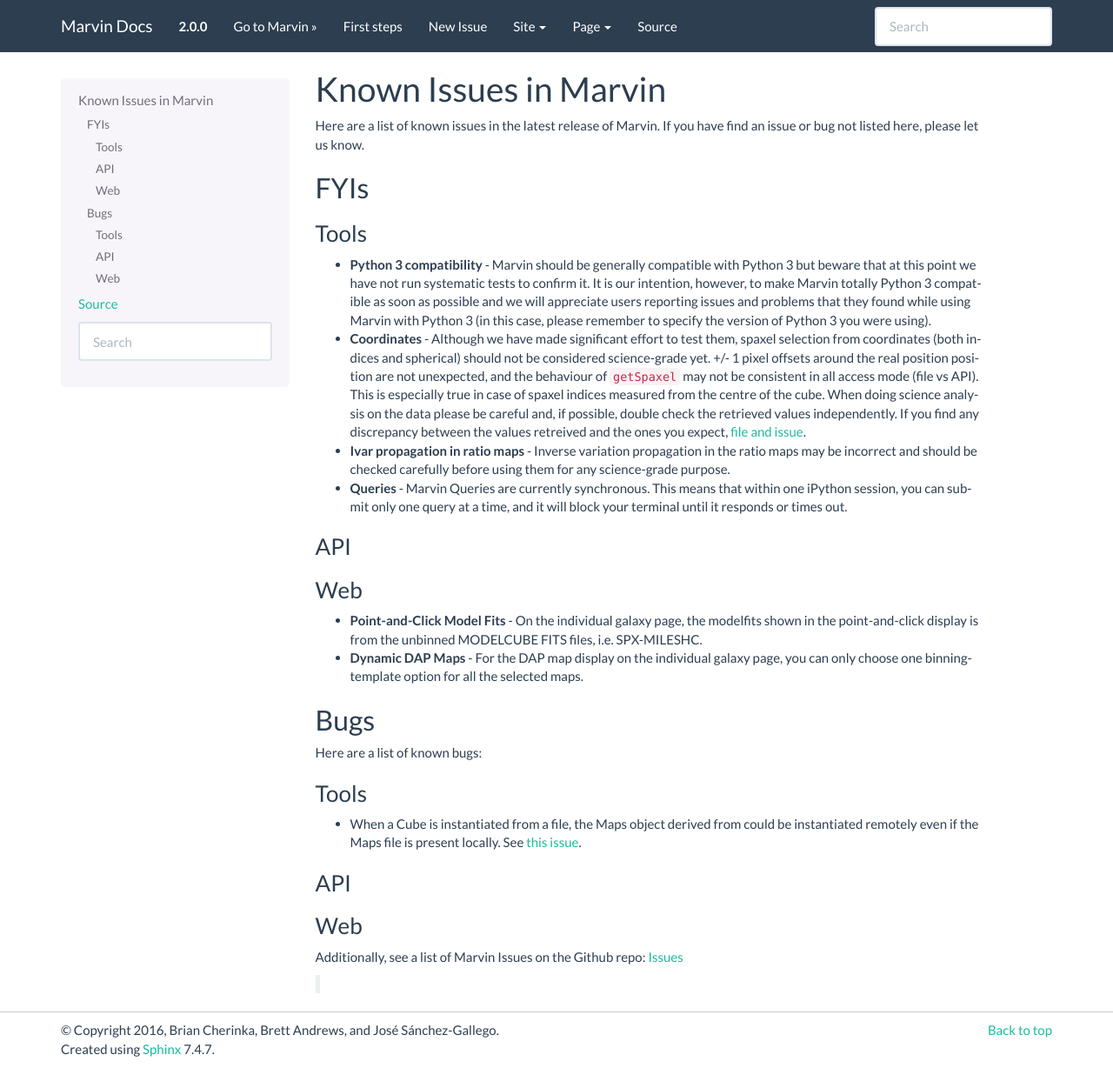
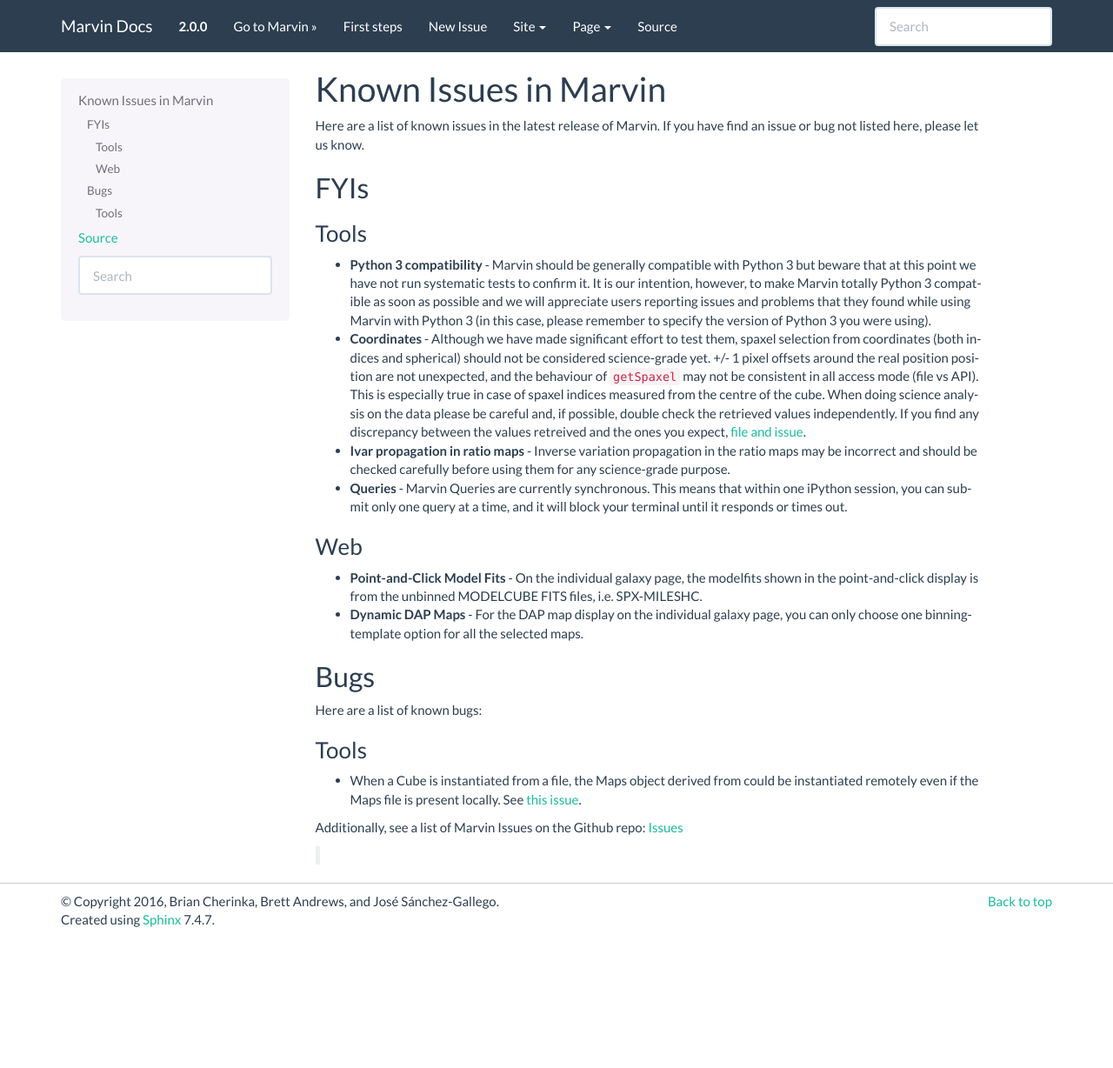
Before and after one commit to sdss/marvin, a Sphinx documentation site: the page built from docs/sphinx/known_issues.rst, in a window 1280 px wide and 1228 px high. Shown: the whole window at 87% size. Built offline with Sphinx 7.4.7, drawn with Linux system fonts in a browser that asks for light colours; pages that are not in the unit, such as notebooks, are missing from menus.

Commit message:
removed empty sections

```diff
--- a/docs/sphinx/known_issues.rst
+++ b/docs/sphinx/known_issues.rst
@@ -20,9 +20,6 @@
 
 * **Queries** - Marvin Queries are currently synchronous.  This means that within one iPython session, you can submit only one query at a time, and it will block your terminal until it responds or times out.
 
-API
-^^^
-
 Web
 ^^^
 
@@ -40,10 +37,5 @@
 
 * When a Cube is instantiated from a file, the Maps object derived from could be instantiated remotely even if the Maps file is present locally. See `this issue <https://github.com/sdss/marvin/issues/40>`_.
 
-API
-^^^
-
-Web
-^^^
 
 Additionally, see a list of Marvin Issues on the Github repo: `Issues <https://github.com/sdss/marvin/issues>`_
```
